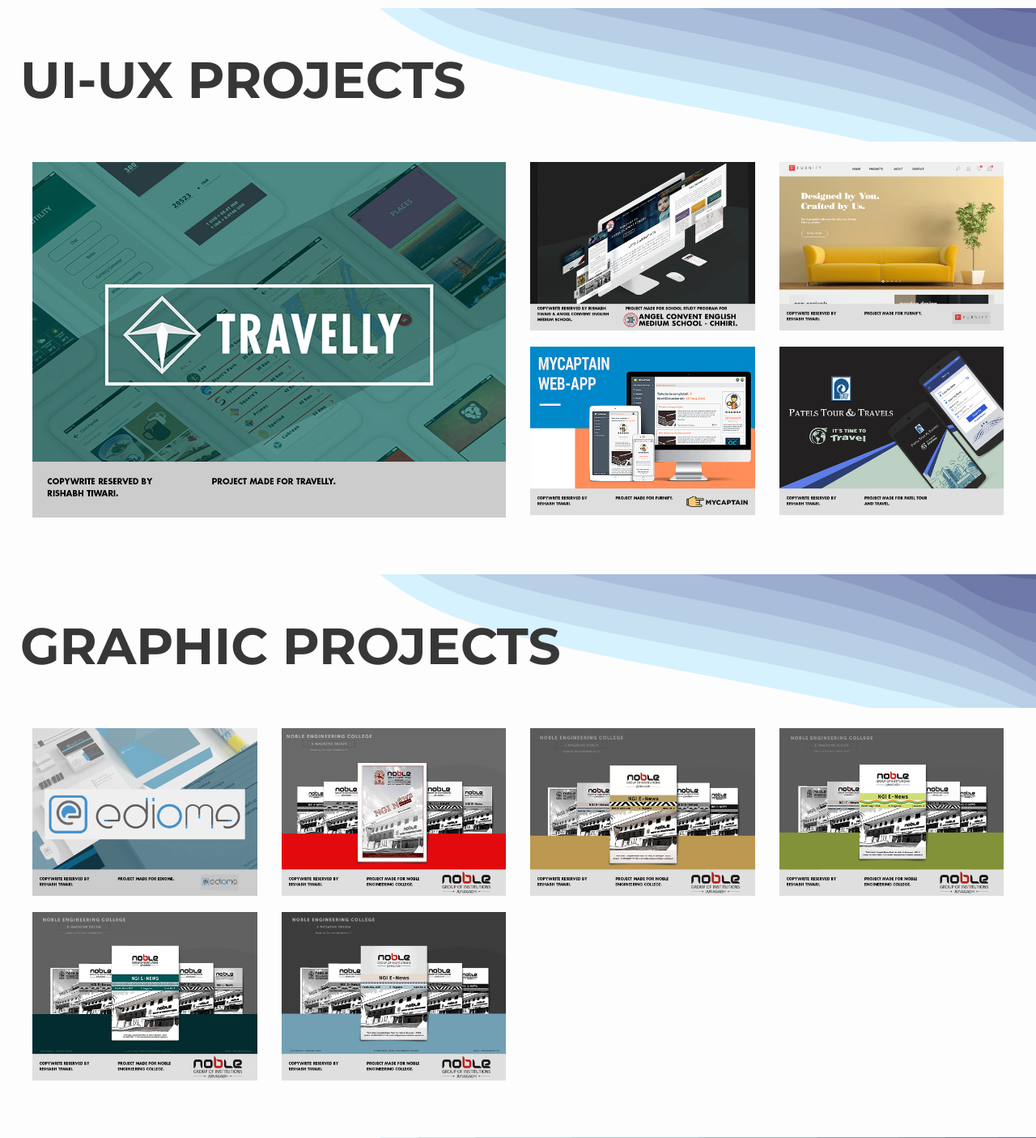
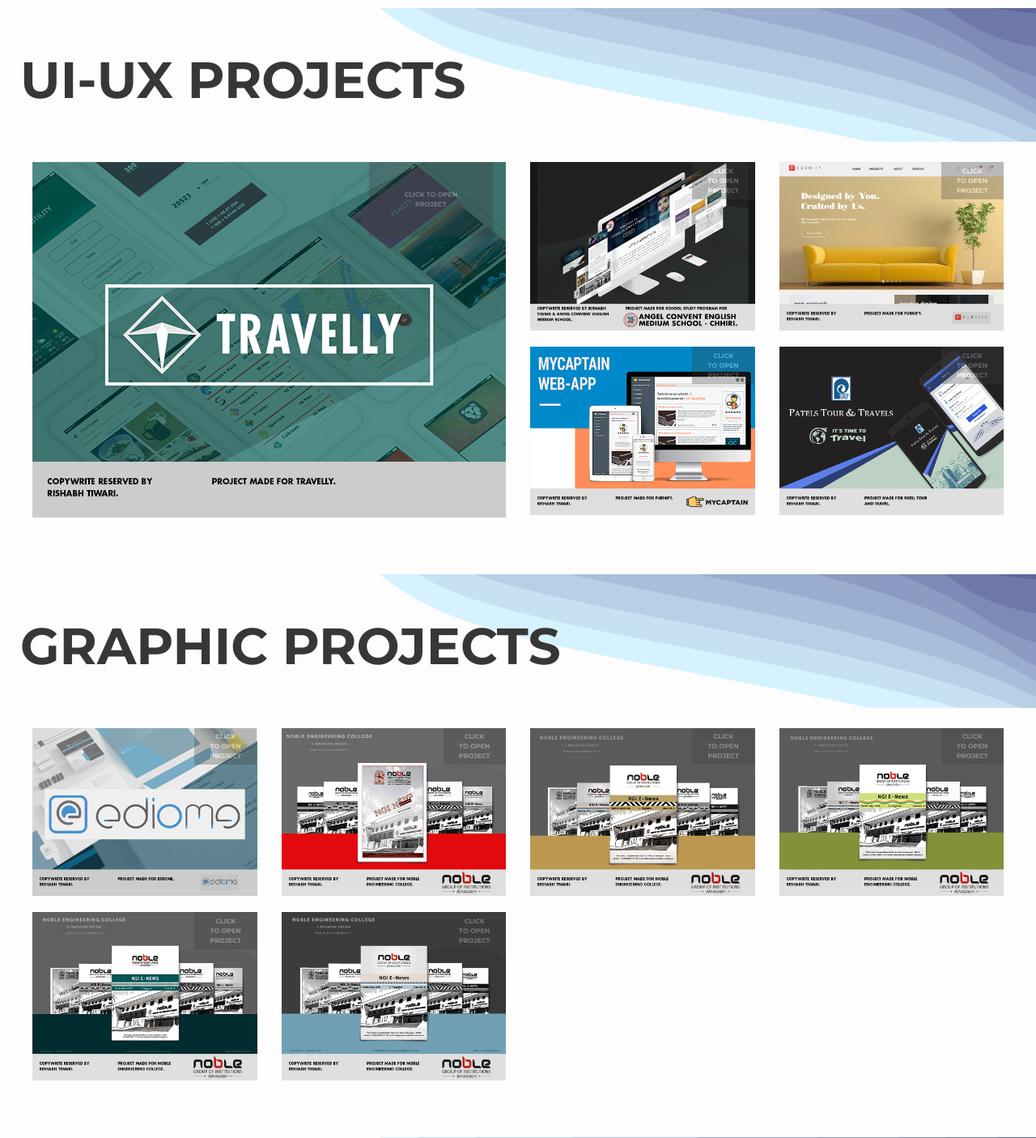
Before and after one commit to Rishabhtwr17/rishabhtiwari, a PHP site: page /portfolio.html in a window 1280 px wide. Shown: the part 1211-2616 px from the top of the page at 81% size. Run offline with PHP 8.4, Linux system fonts and the light colour scheme; some libraries are stand-ins or nearby versions.

Commit message:
Update resume.css

```diff
--- a/css/resume.css
+++ b/css/resume.css
@@ -162,9 +162,6 @@
         width: 100%;
         margin-bottom: 20px;
     }
-.gallery_image img:hover{
-        border-radius: 15px;
-}
 .side-group+.fa{
     width: 30px;
 }
@@ -508,22 +505,25 @@
     position: absolute;
     top: 0;
     bottom: 0;
-    left:  10%;
+    left:  70%;
     right: 0;
-    height: 30%;
-    width: 80%;
-    opacity: 0;
+    height: 20%;
+    width: 25%;
+    opacity: 0.3;
     transition: .5s ease;
-    background-color: #554488;
+    background-color: #3e3e3e;
 }
 
 .gallery_image:hover .overlay  {
   opacity: 1;
+  background-color: #554488;
 }
 
 .text {
   color: #ffffff;
-  font-size: 1.5em;
+  font-size: 0.8em;
+  line-height: 1.5em;
+
   position: absolute;
   top: 50%;
   left: 50%;
```
